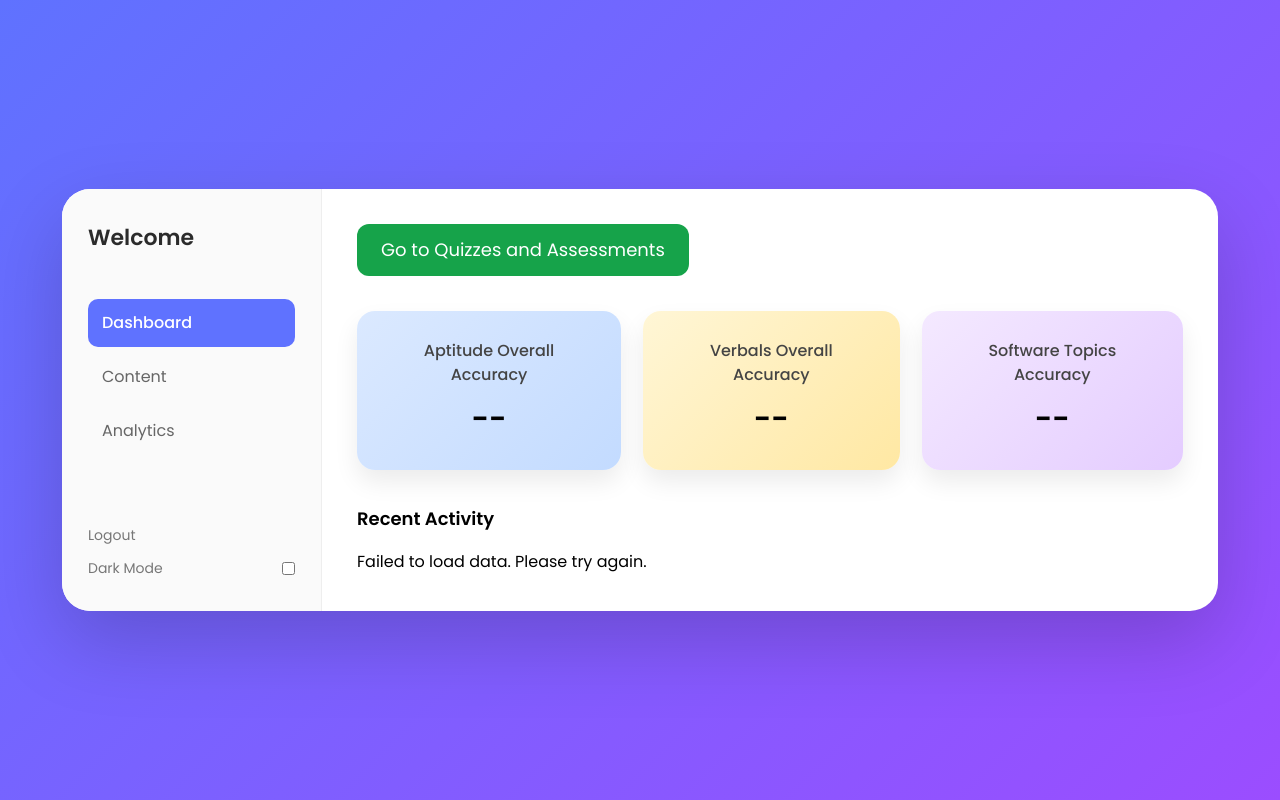
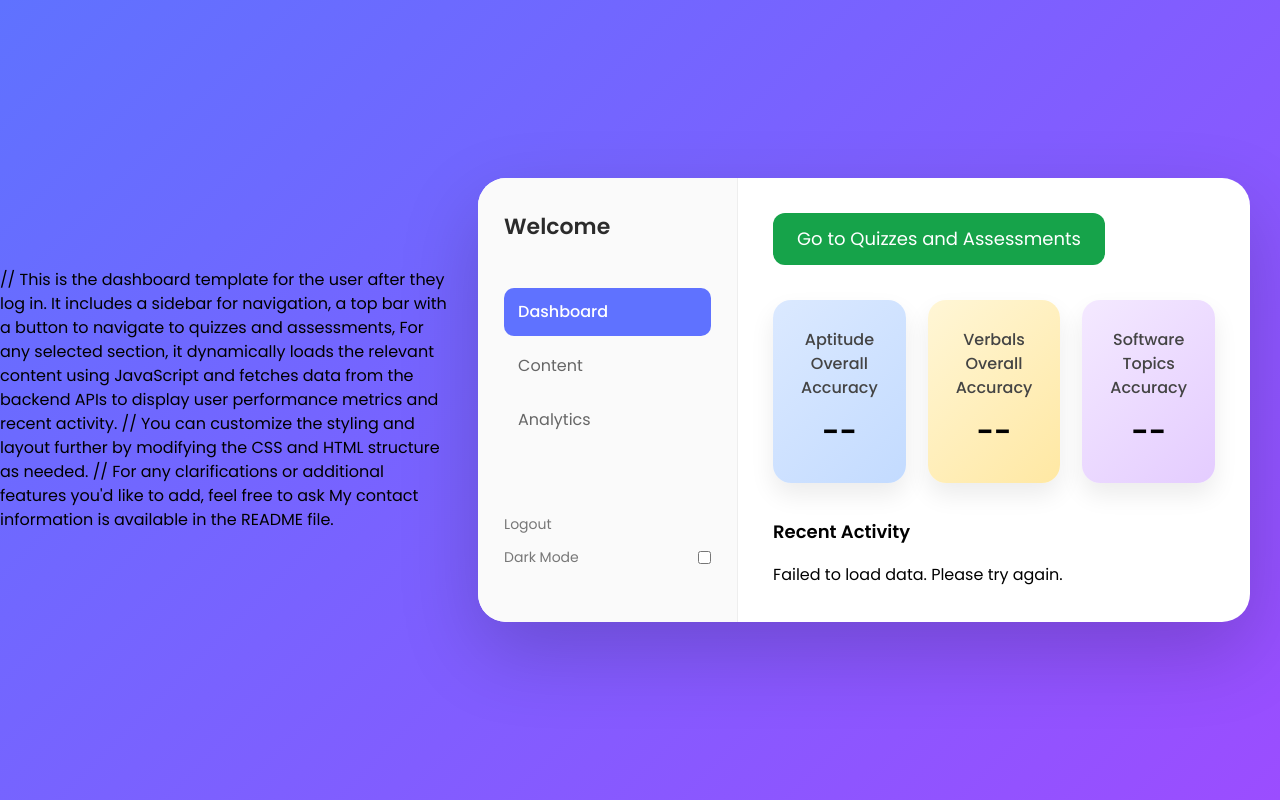
Before and after one commit to adarsh2023calc/JEEprep, a Django app: page /dashboard.html in a window 1280 px wide. Run offline with Django 5.2, Linux system fonts and the light colour scheme; data that the repository does not hold is empty; some libraries are stand-ins or nearby versions.

Commit message:
modified:   apti/templates/dashboard.html

```diff
--- a/apti/templates/dashboard.html
+++ b/apti/templates/dashboard.html
@@ -1,3 +1,17 @@
+// This is the dashboard template for the user after they log in.
+It includes a sidebar for navigation,
+a top bar with a button to navigate to quizzes and assessments,
+For any selected section, it dynamically loads the relevant content using
+JavaScript and fetches data from the backend APIs to display
+user performance metrics and recent activity.
+
+// You can customize the styling and layout further by modifying
+the CSS and HTML structure as needed.
+
+// For any clarifications or additional features you'd like to add, feel free to ask
+My contact information is available in the README file.
+
+
 {% load static %}
 <!DOCTYPE html>
 <html lang="en">
@@ -109,6 +123,9 @@
 </div>
 
 <script>
+
+    // default active class is set to dashboard,
+    // so when the page loads, the dashboard content will be shown by default.
     ChangeActiveClass('dashboard');
 
     function ChangeActiveClass(listID) {
@@ -117,19 +134,29 @@
         });
 
         if (listID === "dashboard") {
+
+            // When we click on the dashboard, we want to
+            // show the stats cards and hide the past assessments table.
             document.getElementById("stats").style.display="none";
             document.getElementById("card").style.display="flex";
             LoadPastAssessments();
         }
 
         if (listID=="analytics"){
+            // When we click on the analytics,
+            // we want to show the subject-wise performance cards
+            // and hide the past assessments table.
             document.getElementById("card").style.display="none";
+            document.getElementById("stats").style.display="block";
             LoadAnalytics();
         }
     }
 
     async function LoadAnalytics(params) {
 
+        // API to gather subject-wise performance data for the logged-in user.
+        // The response is expected to be a JSON object where keys are
+        // subjects/topics and values are the corresponding performance percentages.
         const response = await fetch("/api/get_subject_performance",
         {
             method: "POST",
@@ -161,10 +188,12 @@
             }
 
         }
-            document.getElementById("stats").style.display="block";
-            createCards(top_performance, "top-performance", "green");
-            createCards(average_performance, "average-performance", "yellow");
-            createCards(improvement_performance, "improvement-performance", "red");
+            let topics= new Set();
+
+
+            createCards(top_performance, "top-performance", "green",topics);
+            createCards(average_performance, "average-performance", "yellow",topics);
+            createCards(improvement_performance, "improvement-performance", "red",topics);
 
 
     }
@@ -259,26 +288,37 @@ function displayTables(data, section) {
         `;
 
         section.appendChild(table);
+
     }
 }
 
-function createCards(data, containerId, colorClass){
+function createCards(data, containerId, colorClass,set){
 
     const container = document.getElementById(containerId);
     container.innerHTML="";
 
     for(const topic in data){
 
+        // Some topics are coming in the format of "['topic_name']"
+        // due to how they are stored in the database. This regex removes the brackets and
+        // quotes to get a clean topic name for display.
         const cleanName = topic.replace(/[\[\]'"]/g,"");
 
+        // Do not create duplicate cards for the same topic across different categories
+        if(set.has(cleanName)){
+            continue;
+        }
+        // Add the topic to the set to track it
+        set.add(cleanName);
         const card = document.createElement("div");
         card.className = `card ${colorClass}`;
 
+        //Create card content
         card.innerHTML = `
             <div>${cleanName}</div>
             <div>${data[topic].toFixed(1)}%</div>
         `;
-
+        // Container is the div where the cards will be appended
         container.appendChild(card);
     }
 }
@@ -286,9 +326,6 @@ function createCards(data, containerId, colorClass){
 function Navigate(){
     window.location.replace("/index.html");
 }
-
-
-
 </script>
 
 </body>
```
